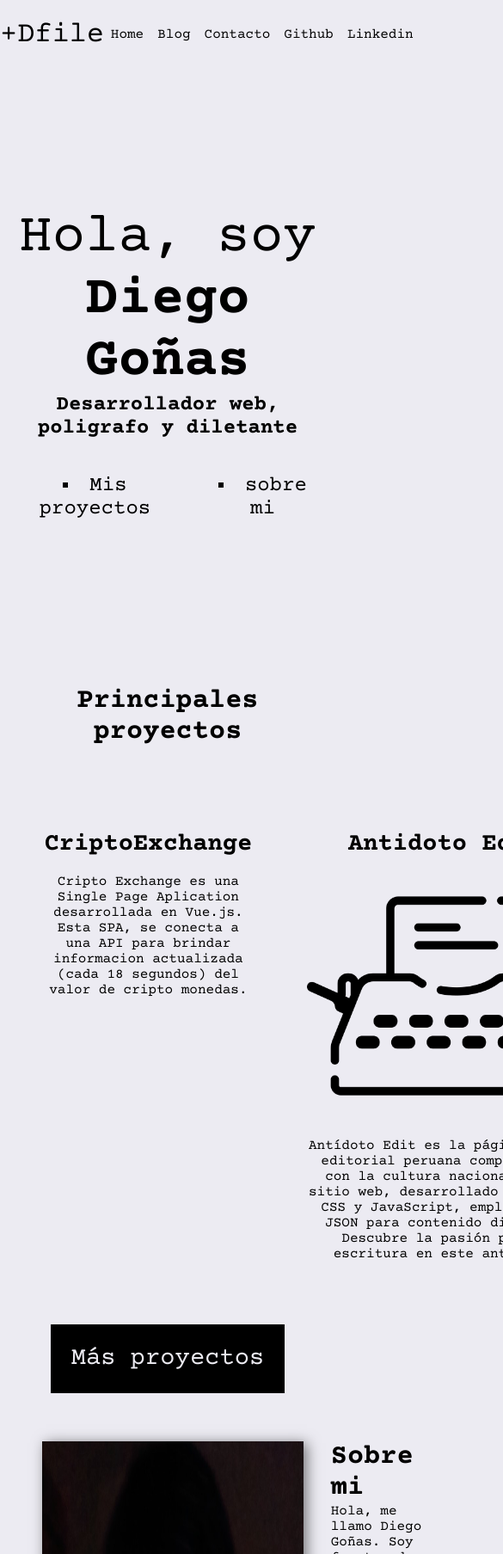
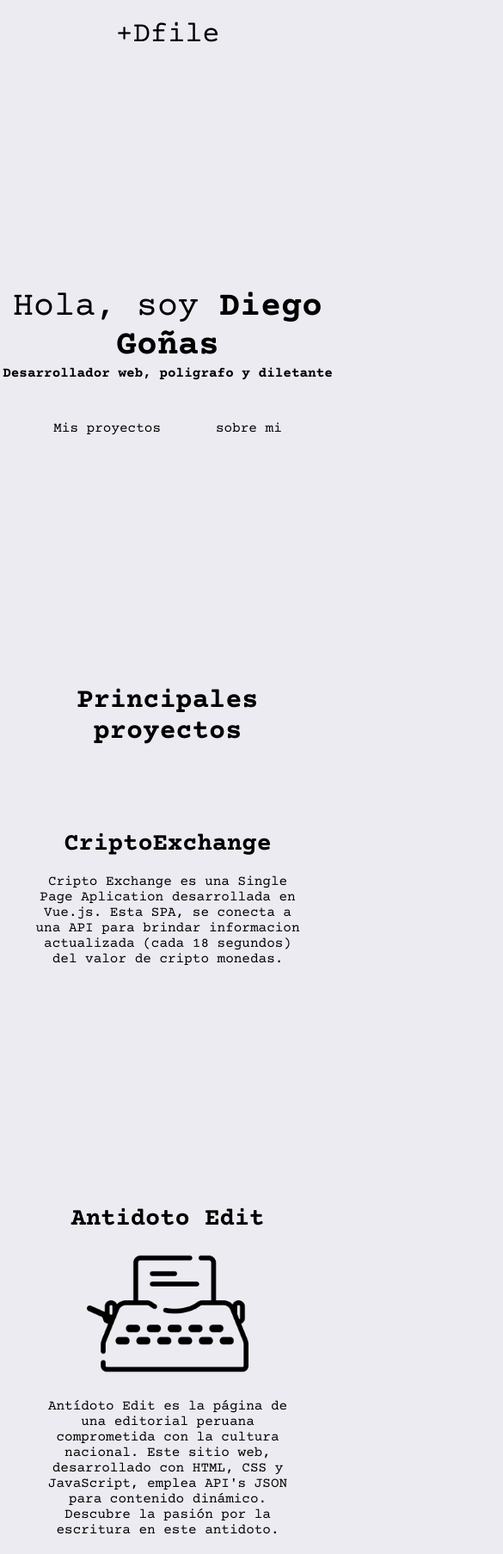
Before and after one commit to DrDigett/portafolio, a website: page index.html in a window 390 px wide. Shown: the top 1807 px of the page at 86% size, 585 px wide, since content can reach past the window. Drawn offline with nearby package versions, Linux system fonts and the light colour scheme.

Commit message:
responsive activo

```diff
--- a/css/responsive.css
+++ b/css/responsive.css
@@ -0,0 +1,67 @@
+@media (max-width:954px) {
+    .proyectos-container{
+        width: 80%;
+    }
+    .proyectos-container div{
+        grid-template-columns: 1fr 1fr;
+        grid-template-rows: 1fr 1fr;
+    }
+    .sobre-mi-text{
+        font-size: .8rem;
+    }
+}
+
+@media (max-width:770px){
+    .sobre-mi-container{
+        width: 80%;
+    }
+    .sobre-mi-text{
+        font-size: .7rem;
+    }
+
+}
+
+@media (max-width:450px){
+    header nav ul {
+        display: none;
+    }
+
+    .hero p{
+        font-size: 2.5rem;
+    }
+    .hero h5{
+        font-size: 1rem;
+    }
+    .hero ul{
+        list-style: none;
+    }
+    .hero ul li a{
+        text-decoration: none;
+        font-size: 1rem;
+    }
+    .proyectos-container div{
+        grid-template-columns: 1fr;
+        grid-template-rows: 1fr 1fr 1fr;
+    }
+    .proyectos-container .btn{
+        font-size: 1rem;
+    }
+
+    .sobre-mi-container-container{
+        display: flex;
+        flex-direction: column;
+        padding-bottom: 1.5rem;
+    }
+    .sobre-mi-container .sobre-mi-container-container img {
+        width: 100%;
+    }
+    .sobre-mi-text{
+        padding-top: 1rem;
+    }
+    footer{
+        flex-direction: column;
+    }
+    footer div h3{
+        font-size: 1rem;
+    }
+}
--- a/css/style.css
+++ b/css/style.css
@@ -107,7 +107,7 @@ header nav ul li{
 }
 
 .proyectos-container{
-    width: 90%;
+    max-width: 95%;
     margin: 0 auto;
     text-align: center;
 }
@@ -118,44 +118,41 @@ header nav ul li{
 
 
 .proyectos-container div{
-    display: flex;
+    display: grid;
+    grid-template-columns: 1fr 1fr 1fr;
+    gap: 1rem;
     width: 100%;
     margin: 5rem 0px;
 }
 
-.proyectos-container article{
-    margin: 0 1rem;
-    padding: 1rem;
-
+.proyectos-container div article{
+    width: 100%;
+    padding: 1rem 0rem;
 }
-
 .proyectos-container article:hover{
     background-color: rgb(54, 54, 54);
     transition: background-color 0.3s ease;
-
 }
 
+.proyectos-container article h2{
+    font-size: 1.8rem;
+}
 .proyectos-container article:hover h2{
     color: #ECEBF2;
+}
+
+.proyectos-container div article img{
+    width: 60%;
 }
 .proyectos-container article:hover a img{
     filter: invert(80%);
 }
-.proyectos-container article:hover p{
-    color: #ECEBF2;
-}
-
-
-.proyectos-container article h2{
-    font-size: 1.8rem;
-}
-
-.proyectos-container article img{
-    width: 20rem;
-}
 
 .proyectos-container article p{
     font-size: 1rem;
+}
+.proyectos-container article:hover p{
+    color: #ECEBF2;
 }
 
 .btn-proyects{
--- a/index.html
+++ b/index.html
@@ -7,6 +7,7 @@
 
         <!--CSS-->
         <link rel="stylesheet" href="css/style.css">
+        <link rel="stylesheet" href="css/responsive.css">
 
         <!--fonts-->
         <link rel="preconnect" href="https://fonts.googleapis.com">
```
